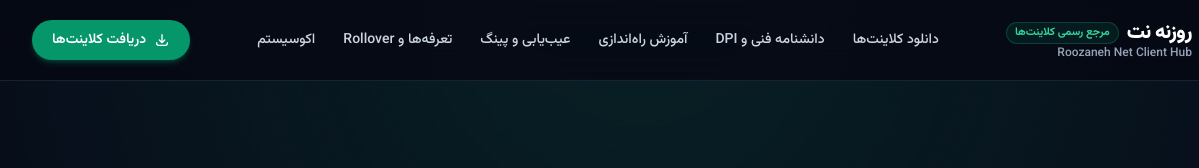
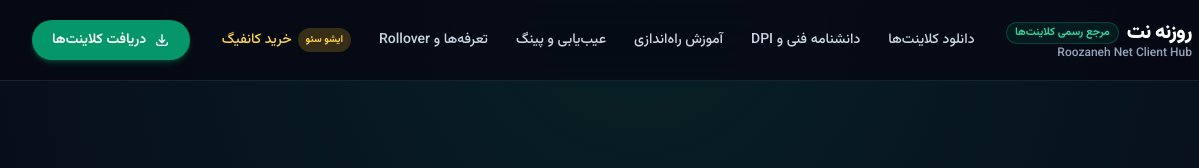
Before and after one commit to roozaneh/v2ray-clients-download, a plain HTML site: page index.html in a window 1280 px wide. Shown: the top 168 px of the page, 0-1199 px from the left. Drawn offline with nearby package versions, Linux system fonts and the light colour scheme.

Commit message:
docs: clean conflict markers and add cross-satellite links to official issue #1

```diff
--- a/index.html
+++ b/index.html
@@ -249,7 +249,7 @@
         <a href="#tutorial" class="hover:text-brand-400 transition-colors">آموزش راه‌اندازی</a>
         <a href="#troubleshooting" class="hover:text-brand-400 transition-colors">عیب‌یابی و پینگ</a>
         <a href="#pricing" class="hover:text-brand-400 transition-colors">تعرفه‌ها و Rollover</a>
-        <a href="#ecosystem" class="hover:text-brand-400 transition-colors">اکوسیستم</a>
+        <a href="https://github.com/roozaneh/kharid-vpn-filter-shekan/issues/1" target="_blank" rel="noopener noreferrer" class="hover:text-brand-400 text-amber-300 transition-colors flex items-center gap-1.5"><span class="text-[10px] bg-amber-400/20 text-amber-300 px-2 py-0.5 rounded-full font-bold">ایشو سئو</span> خرید کانفیگ</a>
       </nav>
 
       <!-- Action CTA -->
@@ -1608,6 +1608,7 @@ VLESS Reality (XTLS Vision) + Sing-box Core + TCP Fragmentation
           </div>
         </div>
         <div class="flex flex-wrap items-center justify-center gap-6 text-slate-300">
+          <a href="https://github.com/roozaneh/kharid-vpn-filter-shekan/issues/1" target="_blank" rel="noopener noreferrer" class="hover:text-brand-400 text-amber-300 font-bold transition-colors">📌 خرید کانفیگ V2Ray (ایشو رسمی)</a>
           <a href="https://t.me/RoozanehNetBot?start=gh_download" target="_blank" rel="noopener noreferrer" class="hover:text-brand-400 transition-colors">ربات دریافت تست هدیه</a>
           <a href="https://t.me/RoozanehNet" target="_blank" rel="noopener noreferrer" class="hover:text-brand-400 transition-colors">کانال اطلاع‌رسانی</a>
           <a href="https://t.me/RoozanehHelp" target="_blank" rel="noopener noreferrer" class="hover:text-brand-400 transition-colors">پشتیبانی ۲۴ ساعته</a>
```
Also changed, not shown: 1 other file.
